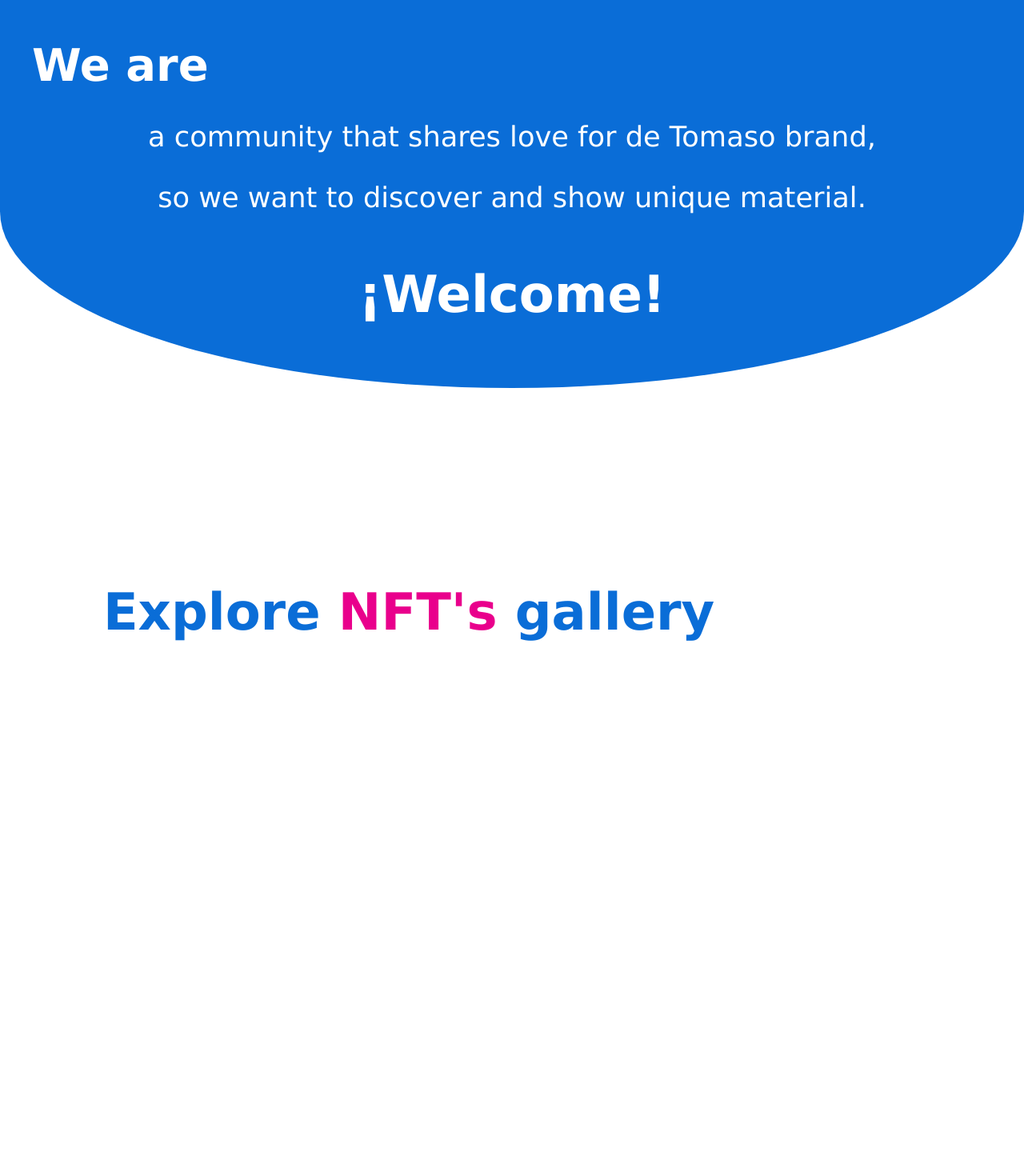
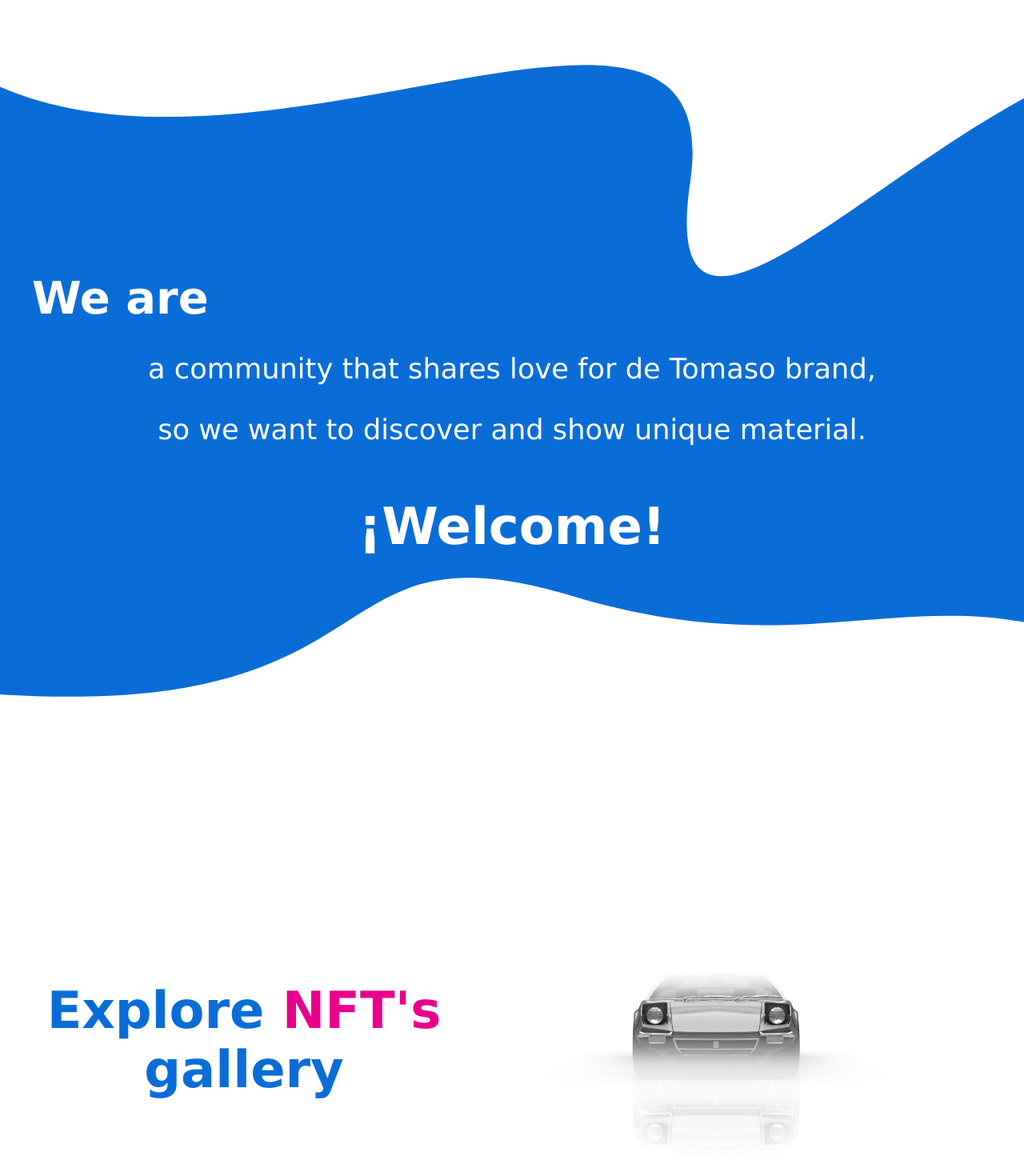
Before and after one commit to juandeto/nft-marketplace, a Next.js app: page / in a window 1280 px wide. Shown: the part 1010-2480 px from the top of the page at 80% size. Before the commit the page ends 2055 px from the top, so only its background shows below. Built offline with nearby package versions, Linux system fonts and the light colour scheme.

Commit message:
landing changes

```diff
--- a/pages/index.js
+++ b/pages/index.js
@@ -2,6 +2,7 @@
 import styles from '../styles/globals.module.scss';
 import detoLogo from '../assets/deto-logo.jpg';
 import yellowPantera1 from '../assets/yellowPantera1.png';
+import pantera2 from '../assets/pantera2.png'
 import Link from 'next/link'
 
 
@@ -38,7 +39,7 @@
       <section className={styles.landing_collection}>
         <h2>Explore <span>NFT's</span> gallery</h2>
         <div className={styles.landing_collectionImg}>
-
+          <Image src={pantera2} alt="pantera_landing" />
         </div>
       </section>
       </>
--- a/pages/nft-detail.js
+++ b/pages/nft-detail.js
@@ -4,8 +4,9 @@
 
 export default function NFTDetail() {
     const router = useRouter()
-    console.log('Router:', router)
     const nft = JSON.parse(router.query.nft);
+
+
     return(
         <div className={catalogue.detail_container}>
             <article className={catalogue.detail_main  }>
--- a/styles/globals.module.scss
+++ b/styles/globals.module.scss
@@ -39,7 +39,6 @@
 .main__container{
     height: 100vh;
     width: 100%;
-    background-color: white;
     box-sizing: border-box;
 }
 
@@ -47,6 +46,8 @@
     display: flex;
     flex-direction: column-reverse;
     justify-content: flex-end;
+    min-height: 95vh;
+    margin-bottom: 200px;
 }
 
 .landing_info{
@@ -105,18 +106,19 @@
 }
 
 .landing_msg{
-    margin-top: 250px;
-    background-color: $deto-blue;
-    border-bottom-left-radius: 50% 40%;
-    border-bottom-right-radius: 50% 40%;
-    border-top-left-radius: 5% 1%;
-    border-top-right-radius: 5% 1%;
+    height: 100vh;
+    background: url('../assets/Rectangle1.svg');
+    background-size: 150%;
+    background-repeat: no-repeat;
+    background-position-y: -0%;
+    background-position-x: 50%;
     padding: 70px 40px 80px 40px;
     h2{
         font-size: 3.5rem;
         color: white;
         font-weight: bold;
         margin-bottom: 0;
+        margin-top: 200px;
     }
     p{
         color: white;
@@ -135,11 +137,13 @@
 .landing_collection{
     height: 70vh;
     display: flex;
-    justify-content: space-around;
+    justify-content: center;
     align-items: center;
+    padding: 0 50px;
     h2{
         font-size: 4rem;
         color: $deto-blue;
+        text-align: center;
         span{
             color: $pink;
         }
@@ -153,6 +157,8 @@
         display: flex;
         justify-content: space-between;
         align-content: center;
+        border-bottom: 1px solid $grey;
+        box-shadow: $box_shadow1;
         .nav__column1{
             button{
                 @include btnWhite();
```
Also changed, not shown: assets/Rectangle1.svg (added).
